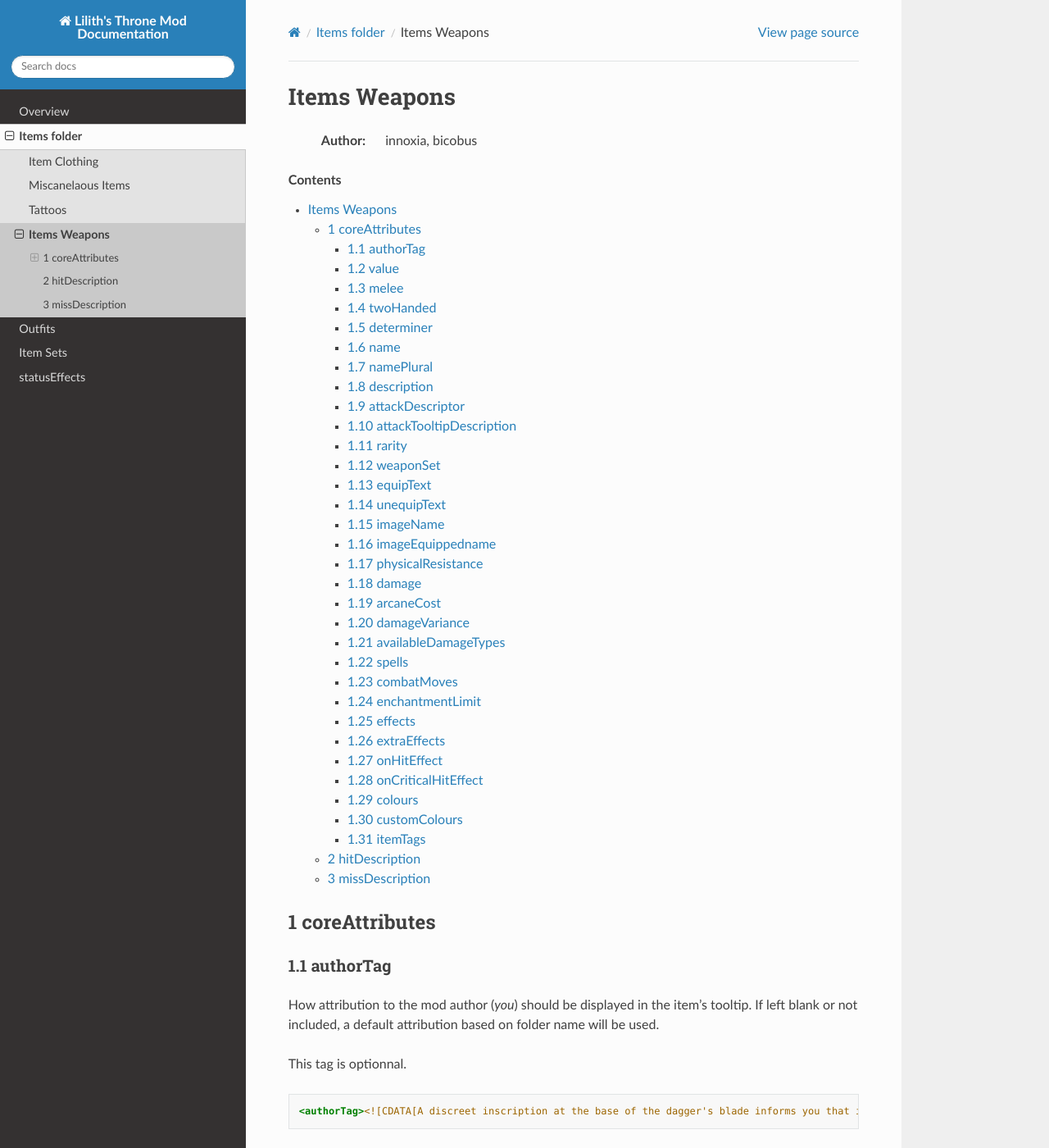
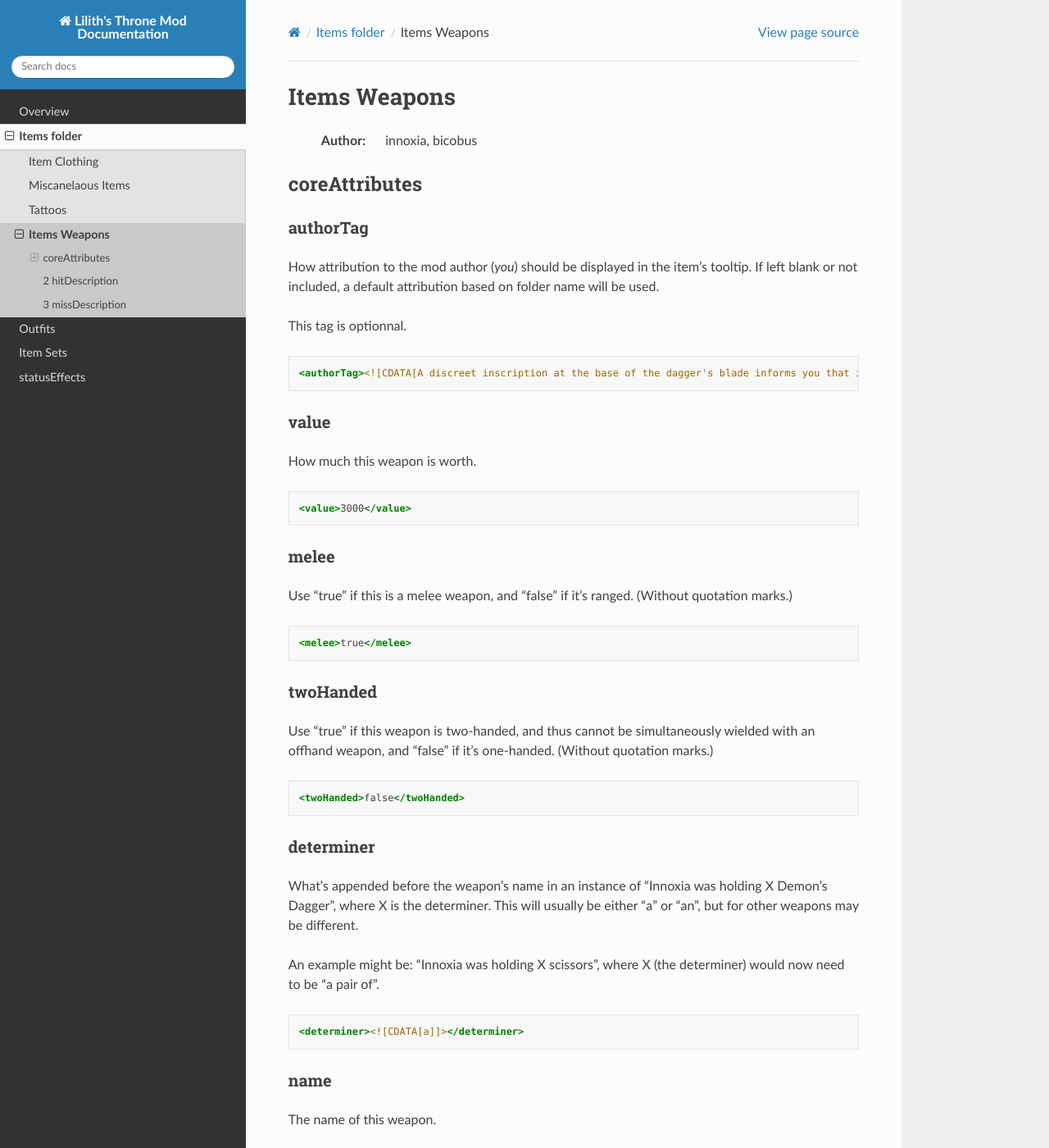
Before and after one commit to bicobus/lilith-throne-documentation, a Sphinx documentation site: the page built from docs/weapons.rst, in a window 1280 px wide and 1400 px high. Shown: the whole window at 82% size. Built offline with Sphinx 7.4.7 and the Read the Docs theme 2.0.0, drawn with Linux system fonts in a browser that asks for light colours; some of the changed text lies outside the part shown.

Commit message:
Cleaning weapons

```diff
--- a/docs/weapons.rst
+++ b/docs/weapons.rst
@@ -4,15 +4,11 @@ Items Weapons
 
     :Author: innoxia, bicobus
 
-.. contents::
+coreAttributes
+--------------
 
-
-
-1 coreAttributes
-----------------
-
-1.1 authorTag
-~~~~~~~~~~~~~
+authorTag
+~~~~~~~~~
 
 How attribution to the mod author (*you*) should be displayed in the item’s
 tooltip. If left blank or not included, a default attribution based on folder
@@ -24,8 +20,8 @@ This tag is optionnal.
 
     <authorTag><![CDATA[A discreet inscription at the base of the dagger's blade informs you that it was made by 'Innoxia'.]]></authorTag>
 
-1.2 value
-~~~~~~~~~
+value
+~~~~~
 
 How much this weapon is worth.
 
@@ -33,8 +29,8 @@ How much this weapon is worth.
 
     <value>3000</value>
 
-1.3 melee
-~~~~~~~~~
+melee
+~~~~~
 
 Use “true” if this is a melee weapon, and “false” if it’s ranged. (Without
 quotation marks.)
@@ -43,8 +39,8 @@ quotation marks.)
 
     <melee>true</melee>
 
-1.4 twoHanded
-~~~~~~~~~~~~~
+twoHanded
+~~~~~~~~~
 
 Use “true” if this weapon is two-handed, and thus cannot be simultaneously
 wielded with an offhand weapon, and “false” if it’s one-handed. (Without
@@ -54,8 +50,8 @@ quotation marks.)
 
     <twoHanded>false</twoHanded>
 
-1.5 determiner
-~~~~~~~~~~~~~~
+determiner
+~~~~~~~~~~
 
 What’s appended before the weapon’s name in an instance of “Innoxia was holding
 X Demon’s Dagger”, where X is the determiner. This will usually be either “a” or
@@ -68,32 +64,36 @@ would now need to be “a pair of”.
 
     <determiner><![CDATA[a]]></determiner>
 
-1.6 name
-~~~~~~~~
+name
+~~~~
 
 The name of this weapon.
 
-``appendDamageName`` defaults to true and can be left out. If you ever want this
-weapon to not be described by its damage type, then set it as false. That is
-this dagger would always be called “Demon’s Dagger” instead of, for example,
-“Forceful Demon’s Dagger”.
+``appendDamageName``
+    defaults to true and can be left out. If you ever want this weapon to not be
+    described by its damage type, then set it as false. That is this dagger
+    would always be called “Demon’s Dagger” instead of, for example, “Forceful
+    Demon’s Dagger”.
 
 .. code:: xml
 
     <name appendDamageName="true"><![CDATA[Demon's Dagger]]></name>
 
-1.7 namePlural
-~~~~~~~~~~~~~~
+namePlural
+~~~~~~~~~~
 
-The plural name of this weapon. If ``pluralByDefault``’s “false” is changed to
-“true”, then the game will always the plural name when referring to this weapon.
+The plural name of this weapon.
+
+``pluralByDefault``
+    If set to ``true``, then the game will always use the plural name when
+    referring to this weapon.
 
 .. code:: xml
 
     <namePlural pluralByDefault="false"><![CDATA[Demon's Daggers]]></namePlural>
 
-1.8 description
-~~~~~~~~~~~~~~~
+description
+~~~~~~~~~~~
 
 The description/lore of this weapon.
 
@@ -101,8 +101,8 @@ The description/lore of this weapon.
 
     <description><![CDATA[A demon's dagger, with a blade made out of enchanted ethereal energy. Daggers such as this one are carried by the elite demon Enforcers, and, while intended primarily to be a symbol of power and status, they are nonetheless completely functional.]]></description>
 
-1.9 attackDescriptor
-~~~~~~~~~~~~~~~~~~~~
+attackDescriptor
+~~~~~~~~~~~~~~~~
 
 How the weapon is used. This should be a single verb, and is used as the title
 of attacking actions in combat.
@@ -111,8 +111,8 @@ of attacking actions in combat.
 
     <attackDescriptor>stab</attackDescriptor>
 
-1.10 attackTooltipDescription
-~~~~~~~~~~~~~~~~~~~~~~~~~~~~~
+attackTooltipDescription
+~~~~~~~~~~~~~~~~~~~~~~~~
 
 The description that’s displayed when hovering over the attack action in combat.
 Follow the same guidelines as equipText (a couple of entries further down this
@@ -125,23 +125,28 @@ write in the first-person narrative. (Still use npc2 for the target, though.)
 
     <attackTooltipDescription><![CDATA[Strike out with your Demon's Dagger at [npc2.name].]]></attackTooltipDescription>
 
-1.11 rarity
-~~~~~~~~~~~
+rarity
+~~~~~~
 
 The rarity of this weapon.
 
-Values can be found here: `https://github.com/Innoxia/liliths-throne-public/blob/master/src/com/lilithsthrone/game/inventory/Rarity.java <https://github.com/Innoxia/liliths-throne-public/blob/master/src/com/lilithsthrone/game/inventory/Rarity.java>`_
+Values can be found here:
+:ltgithub:`src/com/lilithsthrone/game/inventory/Rarity.java`
 
 .. code:: xml
 
     <rarity>EPIC</rarity>
 
-1.12 weaponSet
-~~~~~~~~~~~~~~
+weaponSet
+~~~~~~~~~
 
 Which set this weapon is a part of.
 
-Values can be found here: `https://github.com/Innoxia/liliths-throne-public/blob/master/src/com/lilithsthrone/game/inventory/clothing/ClothingSet.java <https://github.com/Innoxia/liliths-throne-public/blob/master/src/com/lilithsthrone/game/inventory/clothing/ClothingSet.java>`_
+Values can be found here: :ltgithub:`/res/setBonuses/`
+
+.. seealso::
+
+   :doc:`/setBonuses`
 
 .. code:: xml
 
```
